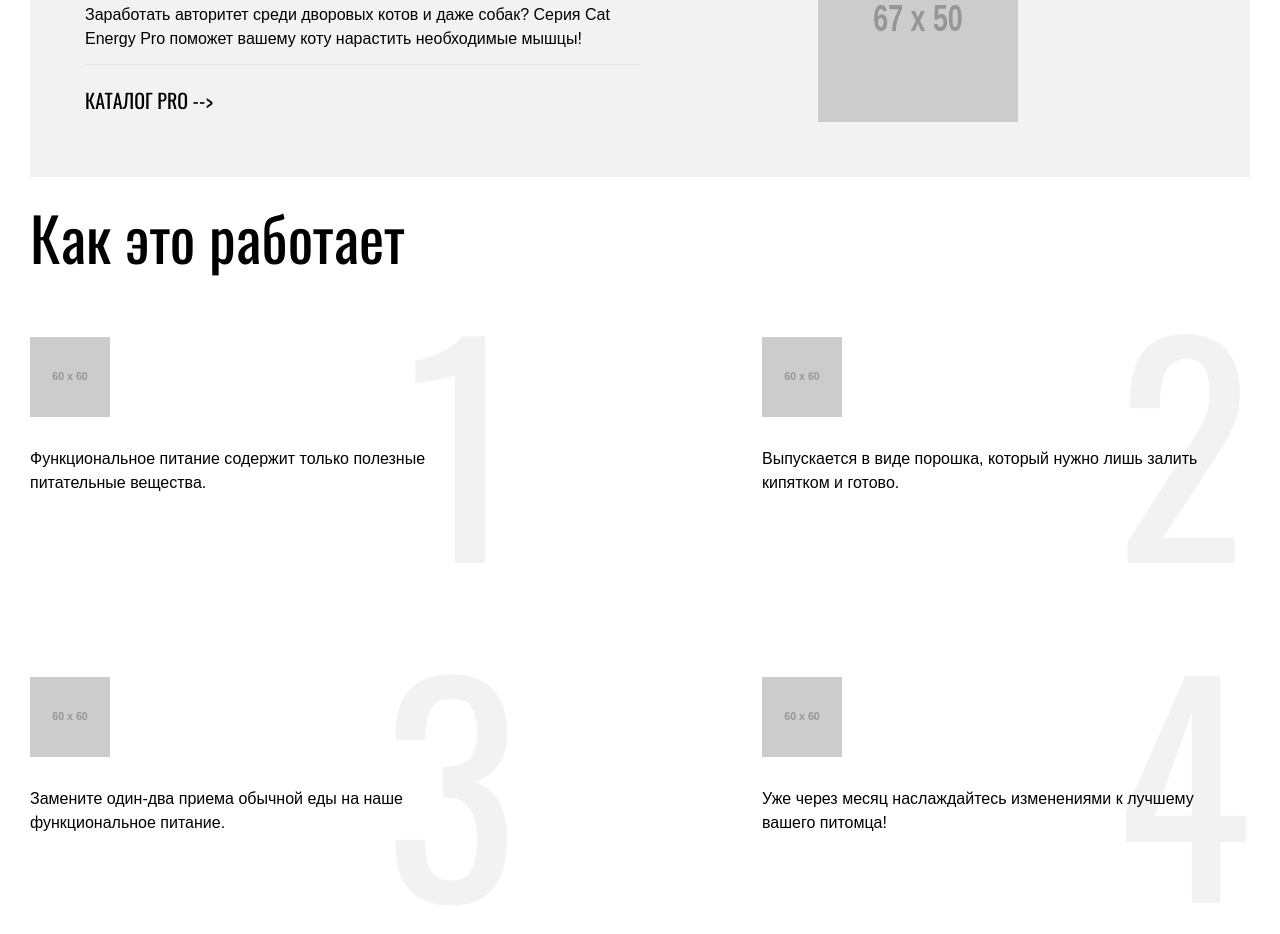
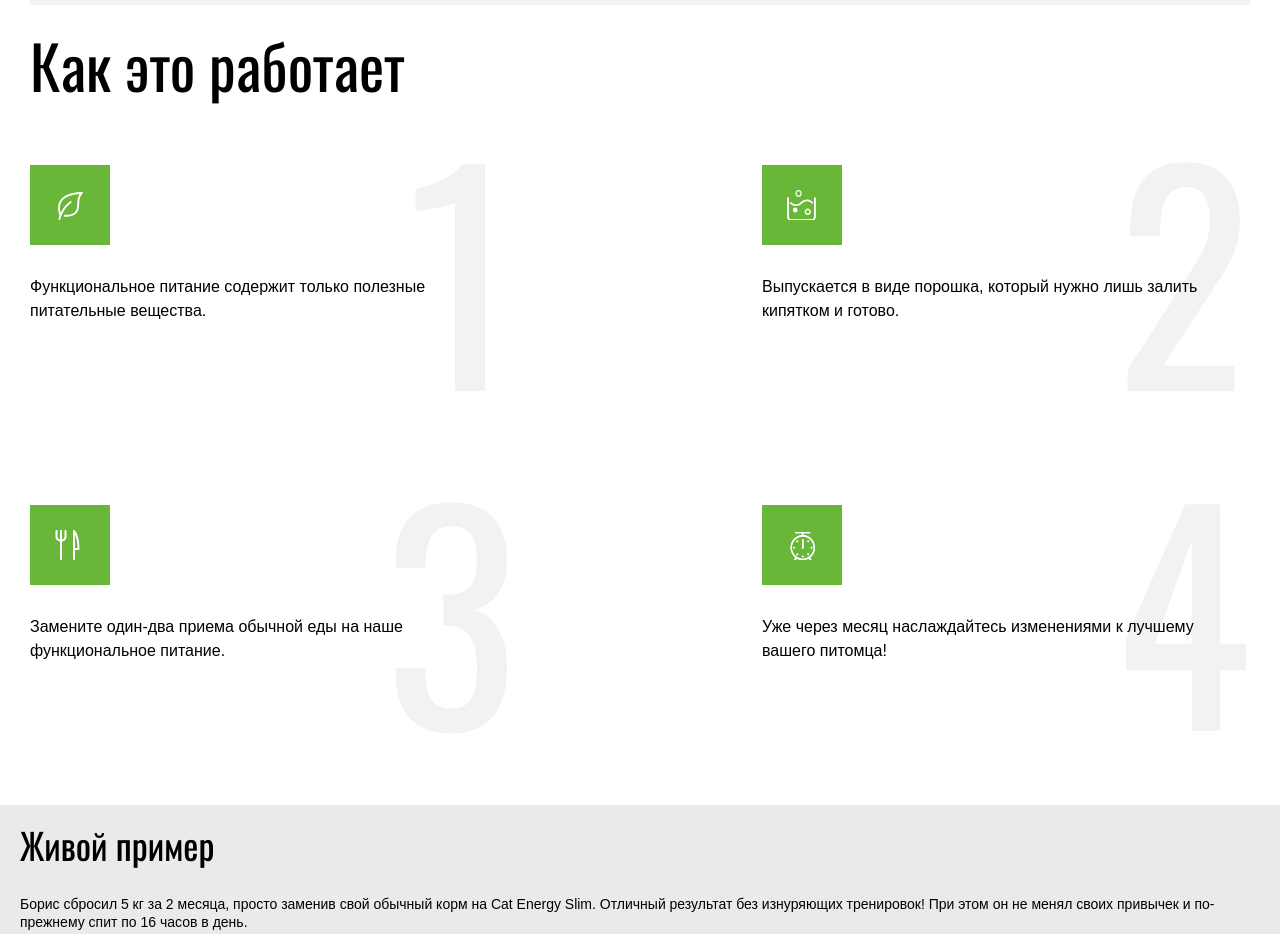
Before and after one commit to Proalex90/1744861-cat-energy-23, a website: page source/index.html in a window 1280 px wide. Shown: the part 1543-2477 px from the top of the page. Drawn offline with nearby package versions, Linux system fonts and the light colour scheme; files that its build step writes are made by us from their sources; placeholder pictures from the web are drawn by us.

Commit message:
Адаптивная сетка главной

```diff
--- a/source/index.html
+++ b/source/index.html
@@ -81,44 +81,36 @@
         <p class="description__title">Как это работает</p>
         <ul class="description__list">
           <li class="description__item description__item--one">
-            <img
-              class="description__icon description__icon--leaf"
-              src="http://placehold.it/60x60"
-              alt="Иконка"
-            />
+            <div class="description__icon-container">
+              <div class="description__icon description__icon--leaf"></div>
+            </div>
             <p class="description__text">
               Функциональное питание содержит только полезные питательные
               вещества.
             </p>
           </li>
           <li class="description__item description__item--two">
-            <img
-              class="description__icon description__icon--powder"
-              src="http://placehold.it/60x60"
-              alt="Иконка"
-            />
+            <div class="description__icon-container">
+              <div class="description__icon description__icon--powder"></div>
+            </div>
             <p class="description__text">
               Выпускается в виде порошка, который нужно лишь залить кипятком и
               готово.
             </p>
           </li>
           <li class="description__item description__item--three">
-            <img
-              class="description__icon description__icon--cutlery"
-              src="http://placehold.it/60x60"
-              alt="Иконка"
-            />
+            <div class="description__icon-container">
+              <div class="description__icon description__icon--eat"></div>
+            </div>
             <p class="description__text">
               Замените один-два приема обычной еды на наше функциональное
               питание.
             </p>
           </li>
           <li class="description__item description__item--four">
-            <img
-              class="description__icon description__icon--time"
-              src="http://placehold.it/60x60"
-              alt="Иконка"
-            />
+            <div class="description__icon-container">
+              <div class="description__icon description__icon--alarm"></div>
+            </div>
             <p class="description__text">
               Уже через месяц наслаждайтесь изменениями к лучшему вашего
               питомца!
@@ -166,7 +158,7 @@
       </section>
       <section class="map">
         <h3 class="visually-hidden">Как нас найти</h3>
-        <img class="map__img" src="http://placehold.it/320x362" alt="Карта" />
+        <div class="map__img"></div>
       </section>
     </main>
     <footer class="footer">
--- a/source/sass/blocks/description.scss
+++ b/source/sass/blocks/description.scss
@@ -3,6 +3,9 @@
 
   @media (min-width: $tablet-width) {
     padding: 30px;
+  }
+  @media (min-width: $desktop-width) {
+    padding: 70px 110px;
   }
 }
 
@@ -23,6 +26,10 @@
     display: flex;
     flex-wrap: wrap;
     justify-content: space-between;
+  }
+
+  @media (min-width: $desktop-width) {
+    gap: 50px;
   }
 }
 
@@ -81,15 +88,45 @@
       z-index: -1;
     }
   }
+  @media (min-width: $desktop-width) {
+    width: 19%;
+    justify-content: space-around;
+  }
 }
 
-.description__icon {
+.description__icon-container {
   width: 60px;
   height: 60px;
+  display: flex;
+  align-items: center;
+  justify-content: center;
+  flex-shrink: 0;
+  background-color: $basic-color;
 
   @media (min-width: $tablet-width) {
     width: 80px;
     height: 80px;
+  }
+}
+
+.description__icon {
+  width: 30px;
+  height: 30px;
+
+  &--leaf {
+    background: url(../../img/index/icon-leaf.svg) no-repeat;
+  }
+
+  &--powder {
+    background: url(../../img/index/icon-powder.svg) no-repeat;
+  }
+
+  &--eat {
+    background: url(../../img/index/icon-eat.svg) no-repeat;
+  }
+
+  &--alarm {
+    background: url(../../img/index/icon-alarm.svg) no-repeat;
   }
 }
 
--- a/source/sass/blocks/header.scss
+++ b/source/sass/blocks/header.scss
@@ -1,3 +1,8 @@
+.header {
+  @media (min-width: $tablet-width) {
+    display: flex;
+  }
+}
 
 .header__wrapper {
   display: flex;
@@ -7,10 +12,21 @@
 .nav {
   margin: 0 auto;
   text-align: center;
+
+  @media (min-width: $tablet-width) {
+    margin: 0;
+    margin-left: 90px;
+    width: 100%;
+  }
 }
 
 .nav__list {
   list-style: none;
+
+  @media (min-width: $tablet-width) {
+    display: flex;
+    justify-content: space-around;
+  }
 }
 
 .nav__item {
@@ -21,6 +37,14 @@
   &:last-child {
     border-bottom: 1px solid $color-border;
   }
+
+  @media (min-width: $tablet-width) {
+    border: none;
+
+    &:last-child {
+      border-bottom: none;
+    }
+  }
 }
 
 .nav__link {
@@ -29,4 +53,10 @@
   line-height: 20px;
   font-size: 20px;
   font-weight: 500;
+
+  @media (min-width: $tablet-width) {
+    font-size: 18px;
+    line-height: 24px;
+    font-weight: 400;
+  }
 }
--- a/source/sass/blocks/map.scss
+++ b/source/sass/blocks/map.scss
@@ -1,5 +1,11 @@
 .map__img {
+  width: 100%;
+  min-height: 320px;
+  background: url(../../img/location.jpg) no-repeat center;
+  background-size: cover;
+
   @media (min-width: $tablet-width) {
     width: 100%;
+    min-height: 400px;
   }
 }
--- a/source/sass/blocks/nutrition-program.scss
+++ b/source/sass/blocks/nutrition-program.scss
@@ -4,6 +4,11 @@
 
   @media (min-width: $tablet-width) {
     padding: 0 30px;
+  }
+
+  @media (min-width: $desktop-width) {
+    display: flex;
+    gap: 5%;
   }
 }
 
@@ -78,5 +83,6 @@
     grid-column: 1;
     font-size: 20px;
     line-height: 30px;
+    border-top: none;
   }
 }
```
Also changed, not shown: source/img/index/icon-alarm.svg (added), source/img/index/icon-eat.svg (added), source/img/index/icon-leaf.svg (added), source/img/index/icon-powder.svg (added), source/img/location.jpg (added).
